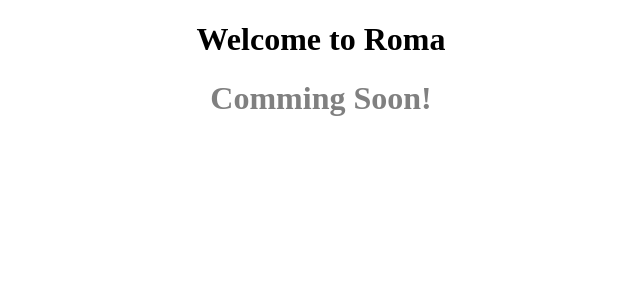
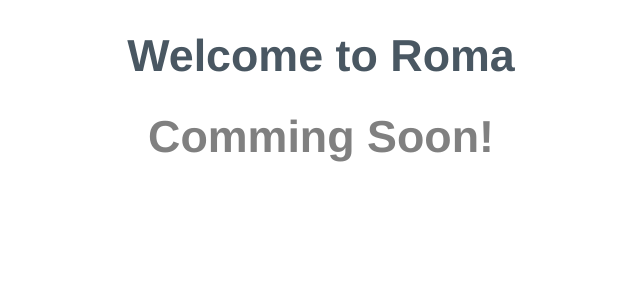
Before and after one commit to romamoulding/RomaShop, an Angular app: page / in a window 1280 px wide. Shown: the top 300 px of the page, without its empty margins (319-959 px from the left). Built offline with nearby package versions, Linux system fonts and the light colour scheme.

Commit message:
basic Style

```diff
--- a/src/styles.css
+++ b/src/styles.css
@@ -1 +1,7 @@
 /* You can add global styles to this file, and also import other style files */
+body {
+    color: #495762;
+    font-family: Helvetica, sans-serif;
+    font-size: 16px;
+}
+h1 { font-size: 2.8em; font-weight: 700}
```
